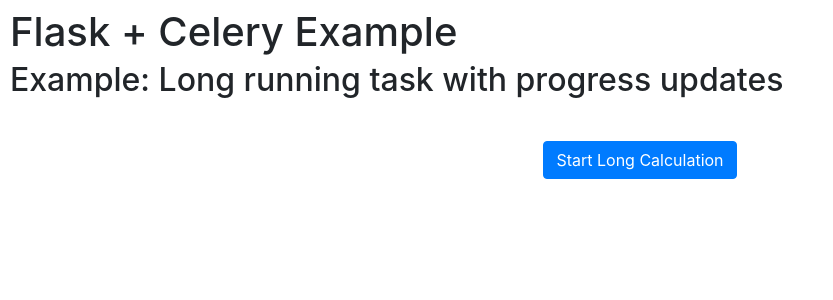
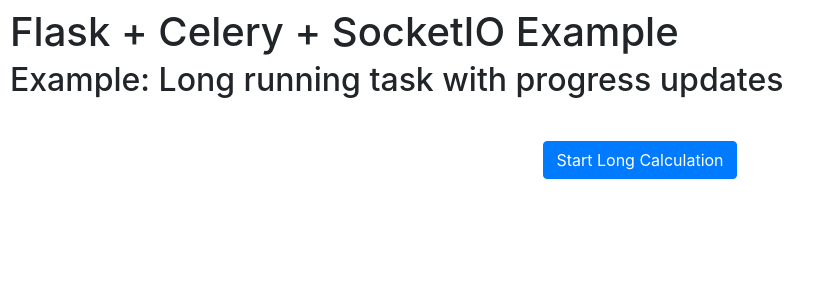
Before and after one commit to josh146/flask-celery-socketio, a Flask app: page / in a window 1280 px wide. Shown: the top 300 px of the page, without its empty margins (0-833 px from the left). Run offline with Flask 2, Linux system fonts and the light colour scheme; some libraries are stand-ins or nearby versions.

Commit message:
new title

```diff
--- a/templates/index.html
+++ b/templates/index.html
@@ -1,6 +1,6 @@
 <html>
   <head>
-    <title>Flask + Celery Example</title>
+    <title>Flask + Celery + SocketIO Example</title>
 
     <link rel="stylesheet" href="//maxcdn.bootstrapcdn.com/bootstrap/4.0.0-beta/css/bootstrap.min.css">
     <link rel="stylesheet"
@@ -10,7 +10,7 @@
   </head>
   <body>
     <div style="margin:10px">
-        <h1>Flask + Celery Example</h1>
+        <h1>Flask + Celery + SocketIO Example</h1>
         <h2>Example: Long running task with progress updates</h2>
     </div>
 
```
